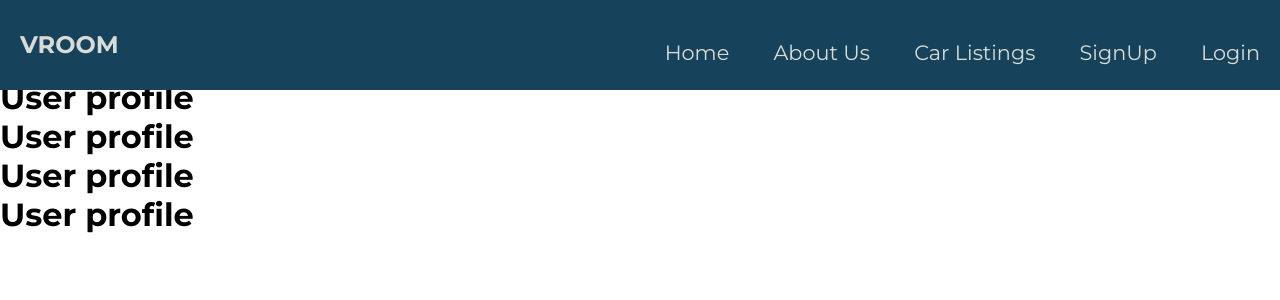
After one commit to Adityaarai/VROOM-Car-Rental, a Django app: page /user-profile/ in a window 1280 px wide. The commit adds this page. Shown: the top 300 px of the page. Run offline with Django 5.2, Linux system fonts and the light colour scheme.

Commit message:
added required files and fixed some bugs

```diff
--- a/carlisting/urls.py
+++ b/carlisting/urls.py
@@ -6,8 +6,6 @@ urlpatterns = [
     path('', views.index, name='index'),
     path('carlisting/', views.carlisting, name = 'carlisting'),
     path('about-us/', views.about_us, name = 'about_us'),
-
-    #change after creating signin sinup page
-   # path('signup/', views.signup, name = 'signup'),
-    # path('login/', views.login, name = 'login'),
+    path('user-profile/', views.userprofile, name = 'user_profile'),
+    path('staff-profile/', views.staffprofile, name = 'staff_profile'),
 ]
--- a/carlisting/views.py
+++ b/carlisting/views.py
@@ -10,8 +10,8 @@ def carlisting(request):
 def about_us(request):
     return render(request, 'main/about.html')
 
-#def login(request):
- #   return render(request, 'main/login.html')
+def userprofile(request):
+   return render(request, 'main/user_profile.html')
 
-#def signup(request):
- #   return render(request, 'main/signup.html')
+def staffprofile(request):
+   return render(request, 'main/staff_profile.html')
--- a/templates/main/index.html
+++ b/templates/main/index.html
@@ -15,11 +15,8 @@
             <a href="{% url 'signup' %}">Login</a>
           </div>
         </div>
-
       </div>
     </div>
-  </div>
-</div>
 
 
 <div id="types">
--- /dev/null
+++ b/templates/main/user_profile.html
@@ -0,0 +1,13 @@
+{% extends 'partials/base.html' %}
+{% load static %}
+{% block title %} VROOM - User profile{% endblock %}
+{% block content %}
+
+<h1>User profile</h1>
+<h1>User profile</h1>
+<h1>User profile</h1>
+<h1>User profile</h1>
+<h1>User profile</h1>
+<h1>User profile</h1>
+
+{% endblock %}
--- a/templates/partials/navbar.html
+++ b/templates/partials/navbar.html
@@ -1,4 +1,6 @@
 <!-- navbar -->
+{% load static %}
+
 <nav id="navbar">
   <div class="nav-container">
     <div class="nav-left">
@@ -9,8 +11,22 @@
         <li><a href="{% url 'index' %}">Home</a></li>
         <li><a href="{% url 'about_us' %}">About Us</a></li>
         <li><a href="{% url 'carlisting' %}">Car Listings</a></li>
-        <li><a href="{% url 'signup' %}">SignUp</a></li>
-        <li><a href="{% url 'login' %}">LogIn</a></li>
+        {% if user.is_authenticated and user.is_staff %}
+          <li class="profile-icon">
+            <a href="{% url 'staff_profile' %}">
+              <img src="{% static 'img/profileicon.png' %}" alt="User profile icon">
+            </a>
+          </li>
+        {% elif user.is_authenticated %}
+          <li class="profile-icon">
+            <a href="{% url 'user_profile' %}">
+              <img src="{% static 'img/profileicon.png' %}" alt="User profile icon">
+            </a>
+          </li>
+        {% else %}
+          <li><a href="{% url 'signup' %}">SignUp</a></li>
+          <li><a href="{% url 'login' %}">Login</a></li>
+        {% endif %}
       </ul>
     </div>
   </div>
@@ -132,4 +148,9 @@
   .nav-left {
     color: var(--platinum);
   }
+
+  .profile-icon img{
+    width: 40px;
+    height: 40px;
+  }
 </style>
```
Also changed, not shown: templates/main/login.html (+11 -7 lines), templates/main/signup.html (+14 -9 lines), templates/main/staff_profile.html (added, +13 -0 lines), userauthentication/authviews.py (+48 -31 lines), db.sqlite3, static/img/logo-png/logo-black.png (added), static/img/logo-png/logo-color.png (added), static/img/logo-png/logo-no-background.png (added), static/img/logo-png/logo-white.png (added), static/img/logo-svg/logo-black.svg (added), static/img/logo-svg/logo-color.svg (added), static/img/logo-svg/logo-no-background.svg (added), static/img/logo-svg/logo-white.svg (added), static/img/profileicon.png (added).
